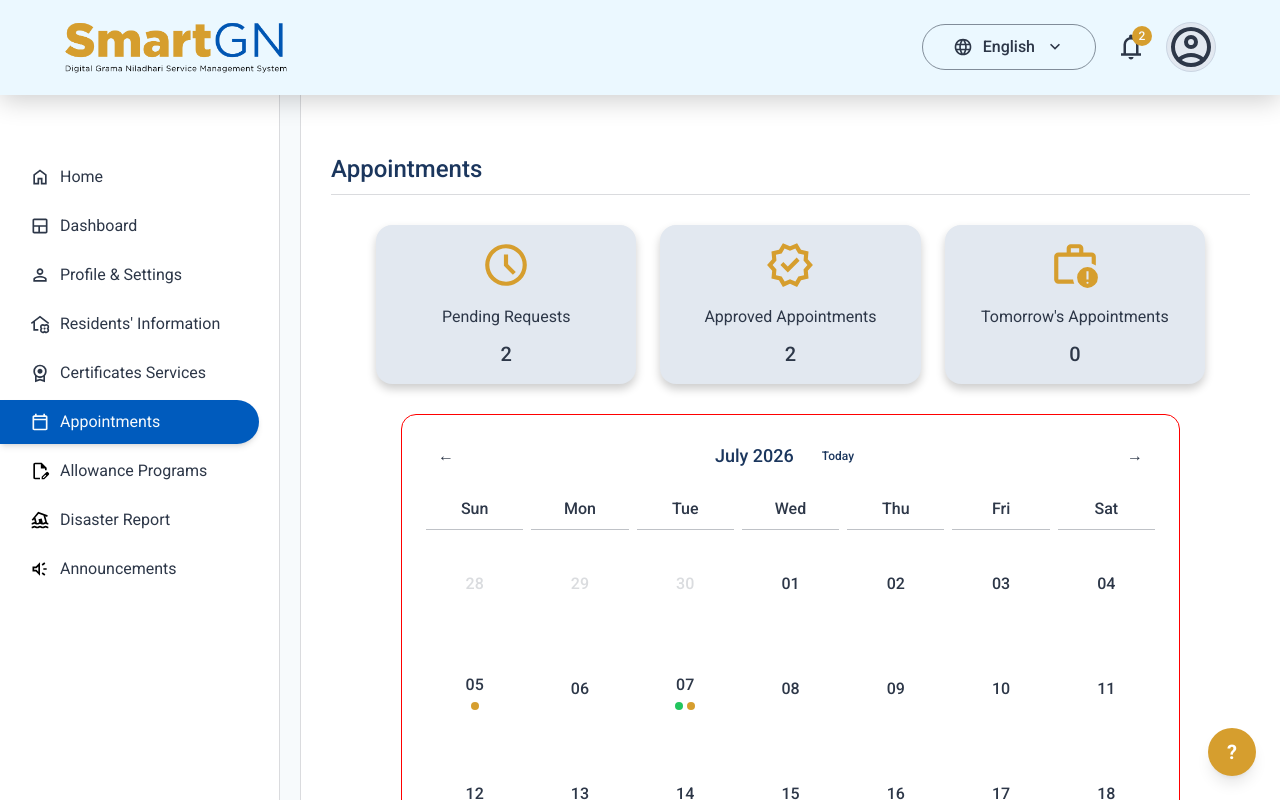
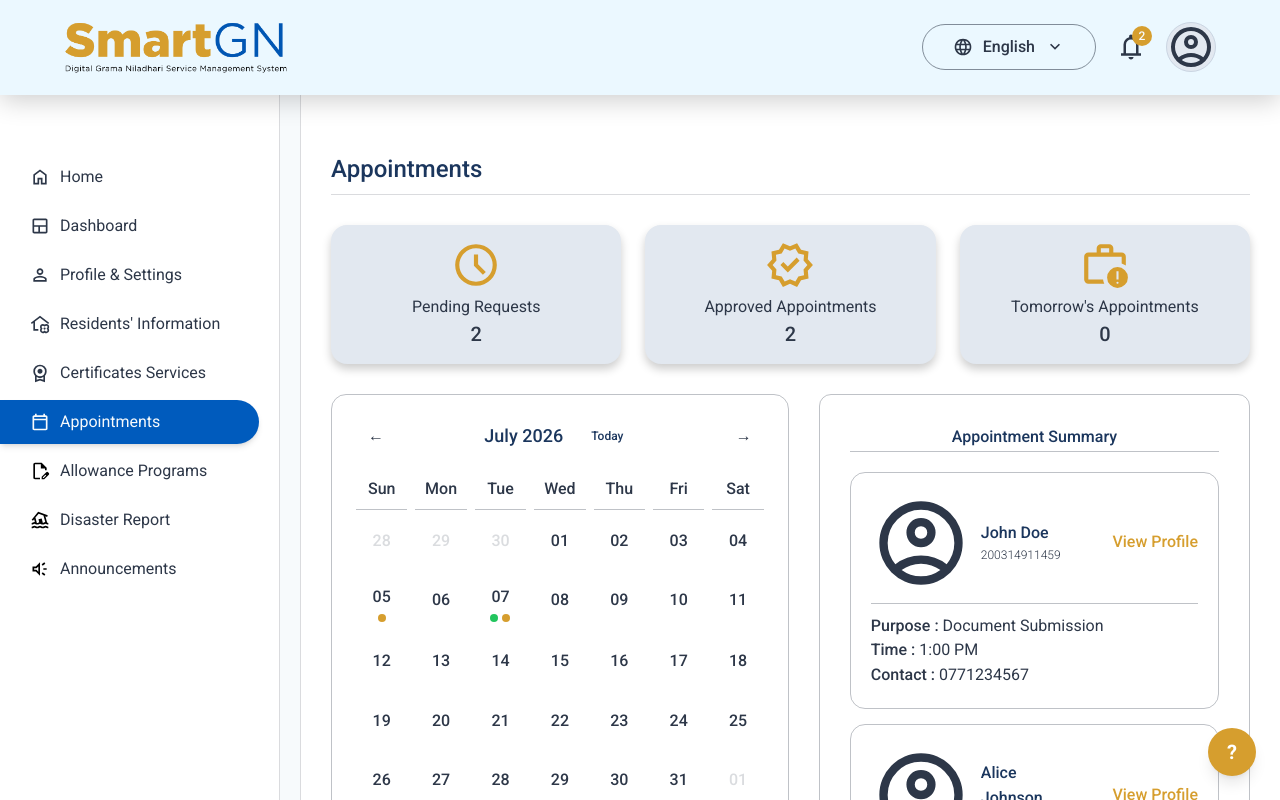
Before and after one commit to Mogith-Code/SmartGN-Digital-GN-Service-Management-System, a React (Vite) app in the folder SmartGN/: page /OfficerAppointment in a window 1280 px wide. Shown: the top 800 px of the page. Built offline with nearby package versions, Linux system fonts and the light colour scheme.

Commit message:
update CalenderLayout.jsx

```diff
--- a/SmartGN/src/App.jsx
+++ b/SmartGN/src/App.jsx
@@ -93,10 +93,7 @@ function App() {
           element={<OfficerApprovedAppointment onOpenHelp={openChatbot} />}
         />
 
-        <Route
-          path="/OfficerAppointment/OfficerApprovedAppointment"
-          element={<OfficerApprovedAppointment onOpenHelp={openChatbot} />}
-        />
+
 
         <Route
           path="/OfficerAppointment/RequestsForTomorrow"
--- a/SmartGN/src/Components/AppointmentsPage/CalenderLayout.jsx
+++ b/SmartGN/src/Components/AppointmentsPage/CalenderLayout.jsx
@@ -262,7 +262,7 @@ function CalendarLayout({ onDateSelect, bookings = [] }) {
   const isNextDisabled = year >= new Date().getFullYear() + 10;
 
   return (
-    <div className="flex flex-col w-full border border-[red] items-center justify-center border border-[#2D37484D] rounded-[10px] sm:rounded-[12px] md:rounded-[15px] p-3 sm:p-4 md:p-5 lg:p-6">
+    <div className="flex flex-col w-full items-center justify-center border border-[#2D37484D] rounded-[10px] sm:rounded-[12px] md:rounded-[15px] p-3 sm:p-4 md:p-5 lg:p-6">
       {/* CALENDAR HEADER */}
       <div className="flex justify-between items-center w-full mb-4 sm:mb-5 md:mb-6">
         <button
--- a/SmartGN/src/Components/AppointmentsPage/OfficerAppointmentsLayoutPage.jsx
+++ b/SmartGN/src/Components/AppointmentsPage/OfficerAppointmentsLayoutPage.jsx
@@ -143,7 +143,7 @@ function OfficerAppointmentsLayoutPage() {
         <span>{t.Title}</span>
       </div>
 
-      <div className="grid grid-cols-1 sm:grid-cols-2 lg:grid-cols-3 gap-4 sm:gap-5 md:gap-6 mx-4 sm:mx-6 md:mx-8 lg:mx-[75px] mt-4 sm:mt-5 md:mt-6 lg:mt-[30px]">
+      <div className="grid grid-cols-1 sm:grid-cols-2 lg:grid-cols-3 gap-4 sm:gap-5 md:gap-6 mx-4 sm:mx-6 md:mx-8 lg:mx-[30px] mt-4 sm:mt-5 md:mt-6 lg:mt-[30px]">
         <OfficerCardLayout
           pendingCount={pendingCount}
           approvedCount={approvedCount}
@@ -151,17 +151,13 @@ function OfficerAppointmentsLayoutPage() {
         />
       </div>
 
-      <div className="flex mt-4 sm:mt-5 md:mt-6 lg:mt-[30px] mx-4 sm:mx-6 md:mx-8 lg:mx-[100px]">
+      <div className="flex mt-4 sm:mt-5 md:mt-6 lg:m-[30px] mx-4 sm:mx-6 md:mx-8 lg:mx-[30px] items-start justify-between gap-[30px]">
         <CalendarLayout
           onDateSelect={handleDateSelect}
           bookings={getBookingsForCalendar()}
         />
-      </div>
 
-      <div
-        className="flex justify-center mx-4 sm:mx-6 md:mx-8 lg:mx-[75px] my-4 sm:my-5 md:my-6 lg:my-[30px]"
-        id="summary"
-      >
+        <div className="flex justify-center w-full">
           {activeAppointment.length > 0 ? (
             // ================================================================
             // ACTIVE APPOINTMENT DISPLAY
@@ -170,11 +166,12 @@ function OfficerAppointmentsLayoutPage() {
               <p className="font-medium text-sm sm:text-base md:text-lg lg:text-[16px] text-[#1B365D] pb-[1px] text-center border-b-[1.5px] border-[#2D37484D]">
                 Appointment Summary
               </p>
-            <div className="flex flex-col gap-[15px] my-[20px]">
+              <div className="flex flex-col gap-[15px] my-[20px] ">
                 {activeAppointment.map((appointment) => (
-                <div className="flex flex-col gap-[15px] border border-[#2D37484D] rounded-[15px] py-[20px] px-[30px]">
-                  <div className="flex items-center justify-between">
-                    <div className="flex w-[30%] items-center">
+                  <div className="flex flex-col gap-[15px] border border-[#2D37484D] rounded-[15px] p-[20px]">
+                    <div className="flex flex-col items-start justify-between ">
+                      <div className="flex w-full items-center justify-between border-b border-[#2D37484D] pb-[10px]">
+                        <div className="flex w-[60%] items-center">
                           <img
                             src={profileIcon}
                             alt="Resident Photo"
@@ -188,13 +185,14 @@ function OfficerAppointmentsLayoutPage() {
                             <span className="text-sm sm:text-base md:text-lg lg:text-[12px] text-[#2D3748] font-light">
                               {appointment.nic}
                             </span>
-                        <span className="text-sm sm:text-base md:text-lg lg:text-[12px] text-[#D69E2E] font-medium mt-[10px] hover:cursor-pointer hover:underline">
+                          </div>
+                        </div>
+                        <span className="text-sm sm:text-base md:text-lg lg:text-[16px] text-[#D69E2E] font-medium hover:cursor-pointer hover:underline">
                           View Profile
                         </span>
                       </div>
-                    </div>
 
-                    <div className="flex w-[60%] justify-between">
+                      <div className="flex flex-col w-full justify-between mt-[10px]">
                         <p className="text-sm sm:text-base md:text-lg lg:text-[16px] text-[#2D3748]">
                           <span className="font-medium">Purpose :</span>{" "}
                           {appointment.purpose}
@@ -241,6 +239,7 @@ function OfficerAppointmentsLayoutPage() {
             />
           )}
         </div>
+      </div>
     </>
   );
 }
--- a/SmartGN/src/Components/AppointmentsPage/OfficerCardLayout.jsx
+++ b/SmartGN/src/Components/AppointmentsPage/OfficerCardLayout.jsx
@@ -39,14 +39,14 @@ function OfficerCardLayout({ pendingCount, approvedCount, tomorrowCount }) {
   return (
     <>
       <div
-        className="bg-[#E2E8F0] gap-[15px] rounded-2xl p-[15px] flex flex-col items-center shadow-[0px_5px_10px_rgba(0,0,0,0.2)] hover:shadow-[0px_5px_15px_rgba(0,0,0,0.2)] hover:scale-102 transition-all duration-100 cursor-pointer"
+        className="bg-[#E2E8F0] gap-[5px] rounded-2xl p-[15px] flex flex-col items-center shadow-[0px_5px_10px_rgba(0,0,0,0.2)] hover:shadow-[0px_5px_15px_rgba(0,0,0,0.2)] hover:scale-102 transition-all duration-100 cursor-pointer"
         onClick={() =>
           navigate("/OfficerAppointment/OfficerPendingAppointment")
         }
       >
         <img src={pendingIcon} alt="pendingIcon" className="w-[50px]" />
 
-        <div className="flex flex-col gap-[10px] items-center">
+        <div className="flex flex-col items-center">
           <span className="text-[16px] font-regular text-[#2D3748] text-center">
             {t.Card1Title}
           </span>
@@ -57,14 +57,14 @@ function OfficerCardLayout({ pendingCount, approvedCount, tomorrowCount }) {
       </div>
 
       <div
-        className="bg-[#E2E8F0] gap-[15px] rounded-2xl p-[15px] flex flex-col items-center shadow-[0px_5px_10px_rgba(0,0,0,0.2)] hover:shadow-[0px_5px_15px_rgba(0,0,0,0.2)] hover:scale-102 transition-all duration-100 cursor-pointer"
+        className="bg-[#E2E8F0] gap-[5px] rounded-2xl p-[15px] flex flex-col items-center shadow-[0px_5px_10px_rgba(0,0,0,0.2)] hover:shadow-[0px_5px_15px_rgba(0,0,0,0.2)] hover:scale-102 transition-all duration-100 cursor-pointer"
         onClick={() =>
           navigate("/OfficerAppointment/OfficerApprovedAppointment")
         }
       >
         <img src={approvedIcon} alt="approvedIcon" className="w-[50px]" />
 
-        <div className="flex flex-col gap-[10px] items-center">
+        <div className="flex flex-col items-center">
           <span className="text-[16px] font-regular text-[#2D3748] text-center">
             {t.Card2Title}
           </span>
@@ -75,12 +75,12 @@ function OfficerCardLayout({ pendingCount, approvedCount, tomorrowCount }) {
       </div>
 
       <div
-        className="bg-[#E2E8F0] gap-[15px] rounded-2xl p-[15px] flex flex-col items-center shadow-[0px_5px_10px_rgba(0,0,0,0.2)] hover:shadow-[0px_5px_15px_rgba(0,0,0,0.2)] hover:scale-102 transition-all duration-100 cursor-pointer"
+        className="bg-[#E2E8F0] gap-[5px] rounded-2xl p-[15px] flex flex-col items-center shadow-[0px_5px_10px_rgba(0,0,0,0.2)] hover:shadow-[0px_5px_15px_rgba(0,0,0,0.2)] hover:scale-102 transition-all duration-100 cursor-pointer"
         onClick={() => navigate("/OfficerAppointment/RequestsForTomorrow")}
       >
         <img src={urgentIcon} alt="pendingIcon" className="w-[50px]" />
 
-        <div className="flex flex-col gap-[10px] items-center">
+        <div className="flex flex-col items-center">
           <span className="text-[16px] font-regular text-[#2D3748] text-center">
             {t.Card3Title}
           </span>
```
Lines whose indentation alone changed are shown as unchanged.
